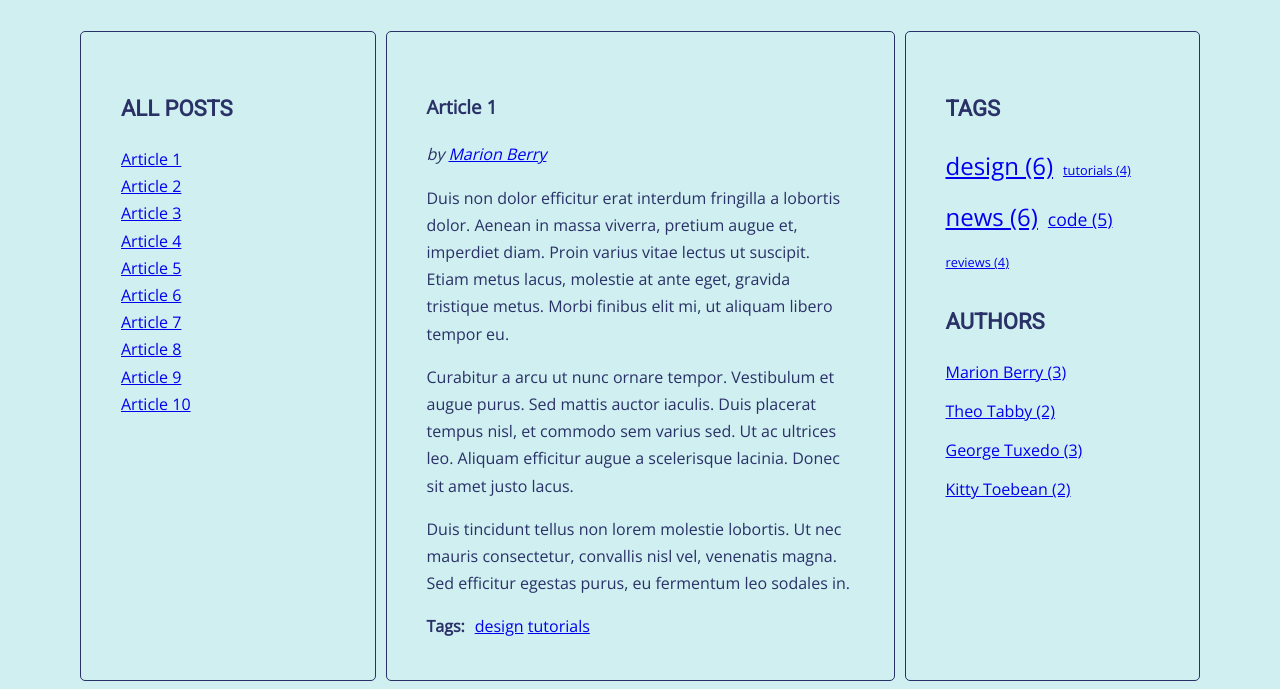
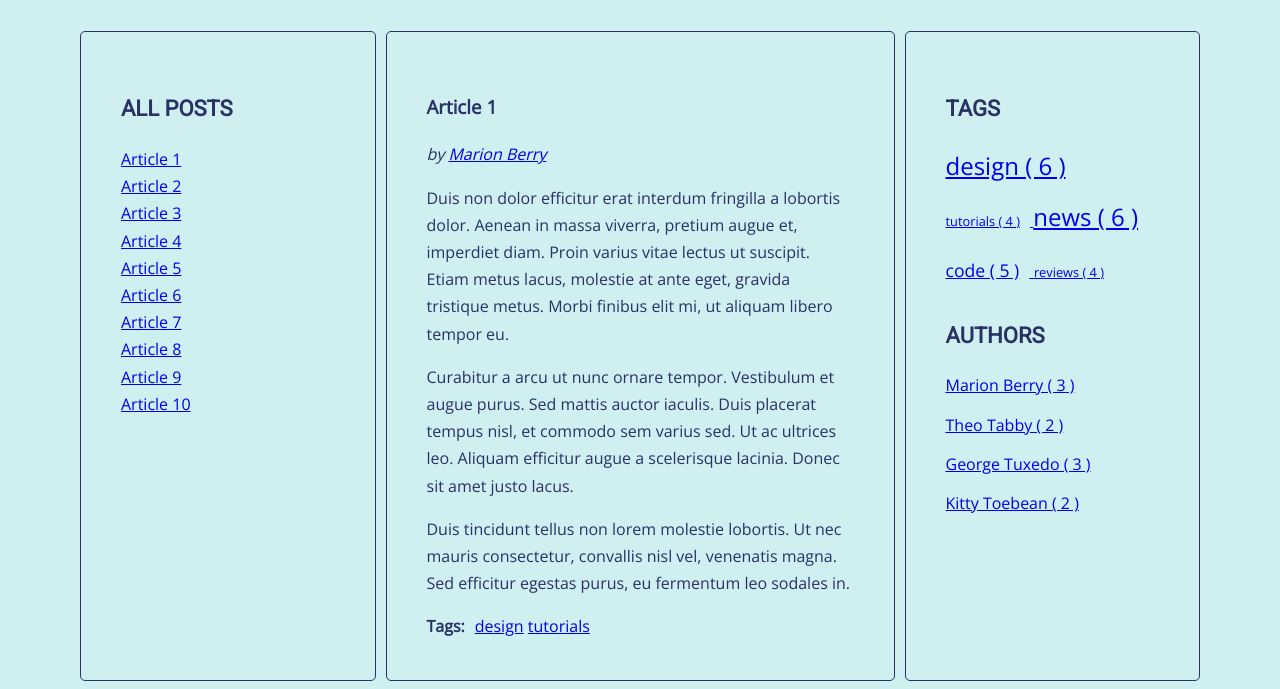
Before and after one commit to gabarela/javascript-blog, a website: page index.html in a window 1280 px wide. Shown: the part 156-845 px from the top of the page. Drawn offline with nearby package versions, Linux system fonts and the light colour scheme.

Commit message:
handlebars added / not perfect

```diff
--- a/index.html
+++ b/index.html
@@ -185,6 +185,32 @@
       </main>
     </div>
   </div>
+
+<script id="template-article-link" type="text/x-handlebars-template">
+	  <li><a href="#{{ id }}"><span>{{ title }}</span></a></li>
+</script>
+
+<script id="template-tag-link" type="text/x-handlebars-template">
+	  <li><a href="#{{ id }}"><span>{{ tagName }}</span></a></li>
+</script>
+
+<script id="template-author-link" type="text/x-handlebars-template">
+	  <li>by <a href="#{{ id }}"><span>{{ authorName }}</span></a></li>
+</script>
+
+<script id="template-tag-cloud-link" type="text/x-handlebars-template">
+		{{#each tags}}
+  	<li><a class="{{className}}" href="#tag-{{ tag }}">{{ tag }} ( {{ count }} )</li>
+  	{{/each}}
+</script>
+
+<script id="template-author-cloud-link" type="text/x-handlebars-template">
+		{{#each authors}}
+  	<li><a href="#author-{{ author }}">{{ authorName }} ( {{ authorCount }} )</li>
+  	{{/each}}
+</script>
+
+<script src="https://cdnjs.cloudflare.com/ajax/libs/handlebars.js/4.1.0/handlebars.min.js"></script>
 <script src="js/script.js"></script>
 </body>
 </html>
--- a/js/script.js
+++ b/js/script.js
@@ -1,4 +1,12 @@
 'use strict';
+
+const templates = {
+  articleLink: Handlebars.compile(document.querySelector('#template-article-link').innerHTML),
+  tagLink: Handlebars.compile(document.querySelector('#template-tag-link').innerHTML),
+  authorLink: Handlebars.compile(document.querySelector('#template-author-link').innerHTML),
+  tagCloudLink: Handlebars.compile(document.querySelector('#template-tag-cloud-link').innerHTML),
+  authorCloudLink: Handlebars.compile(document.querySelector('#template-author-cloud-link').innerHTML)
+};
 
 const opt = {
   articleSelector: '.post',
@@ -78,8 +86,11 @@ function generateTitleLinks(customSelector = '') {
     /* get the title from the title element */
 
     /* create HTML of the link */
-    const linkHTML = '<li><a href="#' + articleId + '"><span>' + articleTitle + '</span></a></li>';
-    console.log(linkHTML);
+    /*const linkHTML = '<li><a href="#' + articleId + '"><span>' + articleTitle + '</span></a></li>';
+    console.log(linkHTML);*/
+
+    const linkHTMLData = {id: articleId, title: articleTitle};
+    const linkHTML = templates.articleLink(linkHTMLData);
 
 
     /* insert link into titleList */
@@ -161,7 +172,10 @@ function generateTags() {
     for (let tag of articleTagsArray) {
 
       /* generate HTML of the link */
-      const linkHTML = '<li><a href="#tag-' + tag + '"><span>' + tag + '</span> </a></li>' + ' ';
+      /*const linkHTML = '<li><a href="#tag-' + tag + '"><span>' + tag + '</span> </a></li>' + ' ';*/
+
+      const linkHTMLData = {id: tag, tagName: tag};
+      const linkHTML = templates.tagLink(linkHTMLData);
 
       /* add generated code to html variable */
       html = html + linkHTML;
@@ -189,22 +203,29 @@ function generateTags() {
   console.log('tags Params:', tagsParams);
 
   /* [NEW] create variable for all links HTML code */
-  let allTagsHTML = ' ';
+  // let allTagsHTML = ' ';
+  const allTagsData = {tags: []};
 
   /* [NEW] START LOOP: for each tag in allTags */
   for (let tag in allTags) {
 
     /* [NEW] generate code of a link and add it to allTagsHTML */
-    const tagLinkHTML = '<li><a href="#tag-' + tag + '" class="' + calculateTagClass(allTags[tag], tagsParams) + '">' + tag + ' (' + allTags[tag] + ') </a></li>';
-    console.log('tagLinkHTML:', tagLinkHTML);
+    // const tagLinkHTML = '<li><a href="#tag-' + tag + '" class="' + calculateTagClass(allTags[tag], tagsParams) + '">' + tag + ' (' + allTags[tag] + ') </a></li>';
+    // console.log('tagLinkHTML:', tagLinkHTML);
 
-    allTagsHTML += tagLinkHTML;
+    // allTagsHTML += tagLinkHTML
+    allTagsData.tags.push({
+                    tag: tag,
+                    count: allTags[tag],
+                    className: calculateTagClass(allTags[tag], tagsParams)
+                    });
+
   }
   /* [NEW] end loop for each tag in allTags */
   const tagList = document.querySelector(opt.tagsListSelector);
   /* [NEW] add html from allTagsHTML to tagList */
-  tagList.innerHTML = allTagsHTML;
-
+  tagList.innerHTML = templates.tagCloudLink(allTagsData);
+  console.log('tagsData:', allTagsData);
 }
 
 generateTags();
@@ -274,11 +295,14 @@ function generateAuthors() {
 
     const authorWrapper = article.querySelector(opt.articleAuthorSelector);
 
-    let html = 'by ';
+    let html = ' ';
 
     const author = article.getAttribute('data-author');
 
-    const linkHTML = '<a href="#author-' + author + '"><span>' + author + '</span> </a>';
+    /*const linkHTML = '<a href="#author-' + author + '"><span>' + author + '</span> </a>';*/
+
+    const linkHTMLData = {id: author, authorName: author};
+    const linkHTML = templates.authorLink(linkHTMLData);
 
     html = html + linkHTML;
 
@@ -292,20 +316,26 @@ function generateAuthors() {
     authorWrapper.innerHTML = html;
   }
 
-  let allAuthorsHTML = ' ';
+  // let allAuthorsHTML = ' ';
+  const allAuthorsData = { authors: []};
 
   for (let author in allAuthors) {
 
 
-    const authorLinkHTML = '<li><a href="#author-' + author + '">' + author + ' (' + allAuthors[author] + ') </a></li>';
-    console.log('authorLinkHTML:', authorLinkHTML);
+    //const authorLinkHTML = '<li><a href="#author-' + author + '">' + author + ' (' + allAuthors[author] + ') </a></li>';
+    //console.log('authorLinkHTML:', authorLinkHTML);
 
-    allAuthorsHTML += authorLinkHTML;
+    // allAuthorsHTML += authorLinkHTML;
+    allAuthorsData.authors.push({
+        authorName: author,
+        authorCount: allAuthors[author]
+        });
+
   }
 
   const authorList = document.querySelector(opt.authorsListSelector);
 
-  authorList.innerHTML = allAuthorsHTML;
+  authorList.innerHTML = templates.authorCloudLink(allAuthorsData);
 
 }
 generateAuthors();
--- a/sass/style.scss
+++ b/sass/style.scss
@@ -112,6 +112,9 @@ body {
 
 .post-author {
   font-style: italic;
+  li {
+    list-style-type: none;
+  }
 }
 
 .post-tags {
```
Also changed, not shown: css/style.css, 1 other file.
